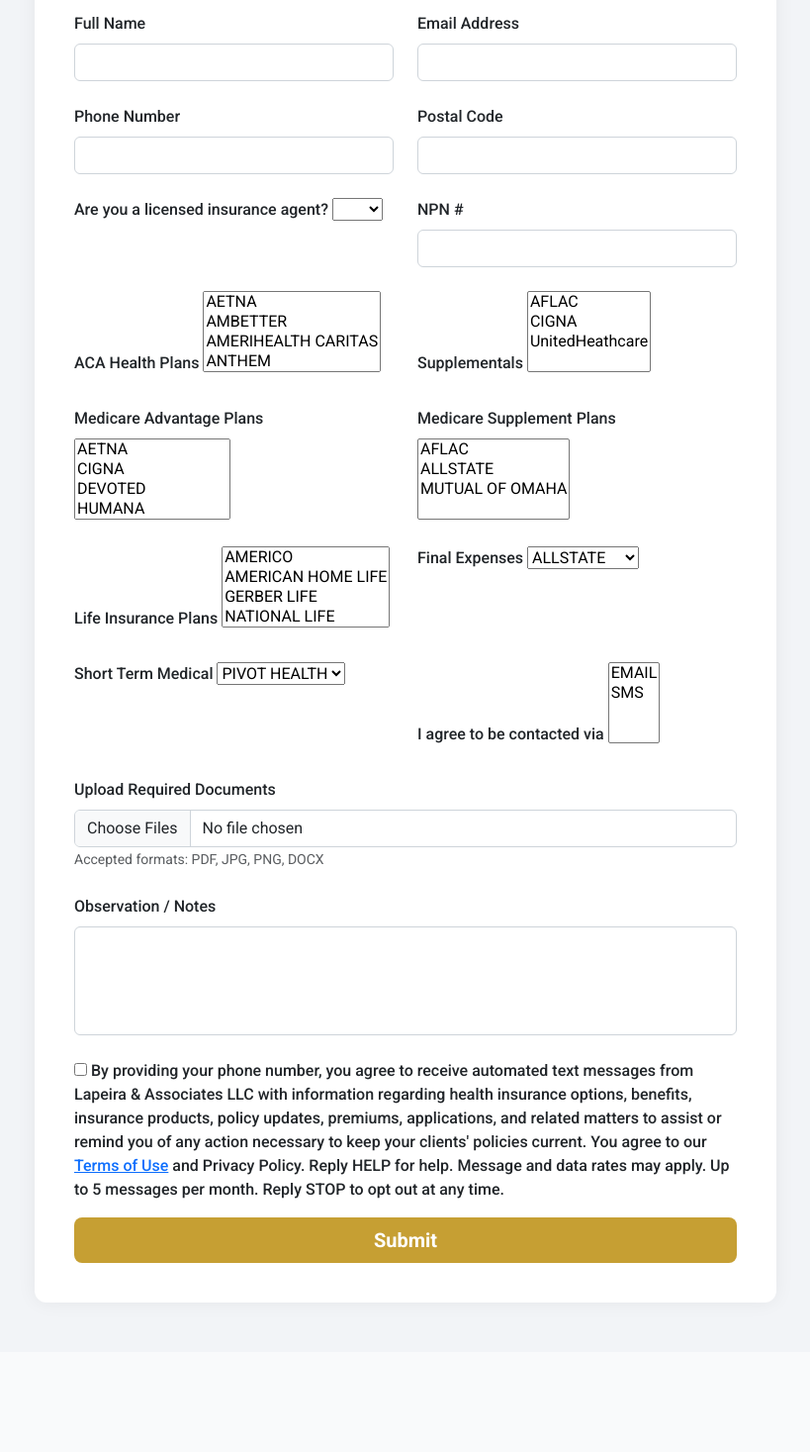
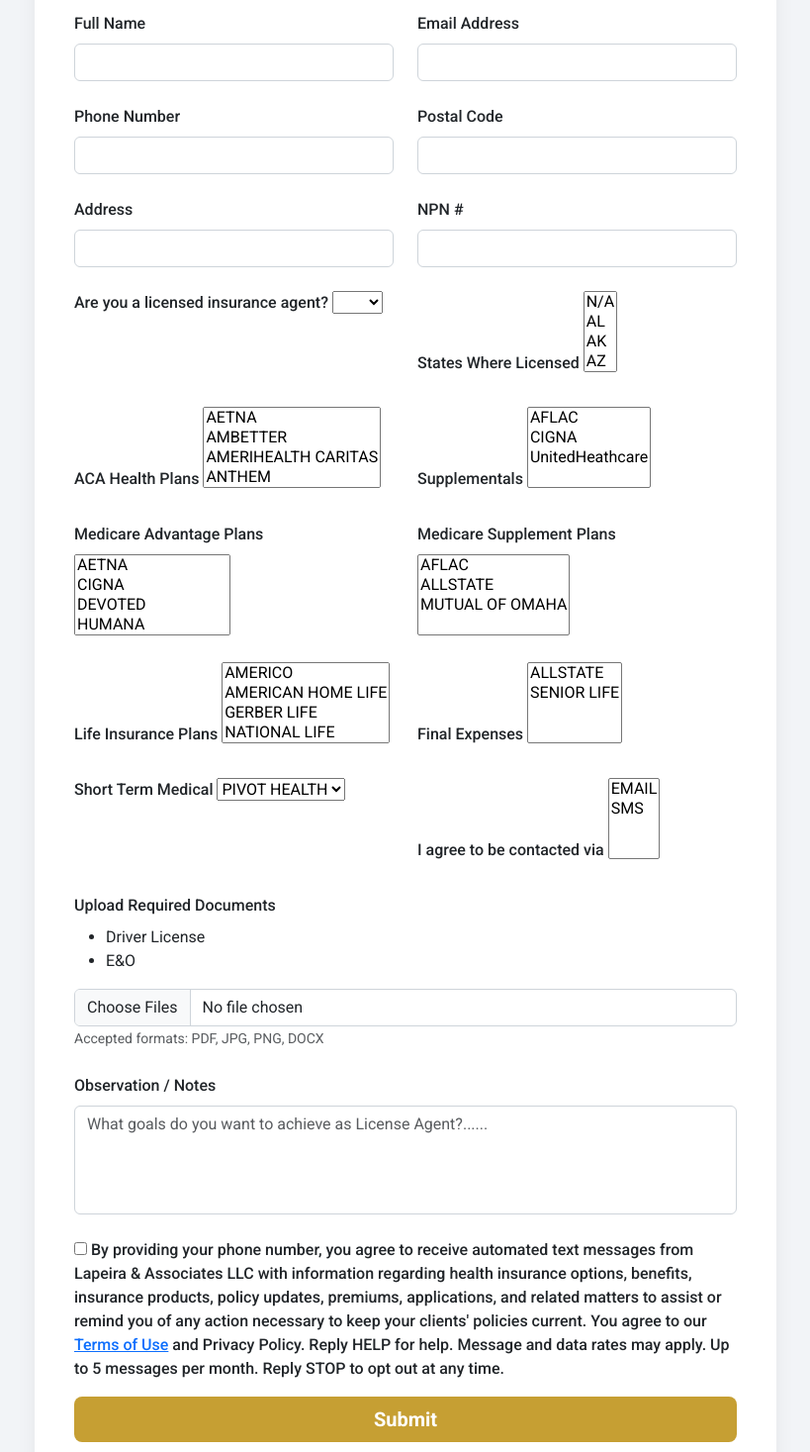
Before and after one commit to Elias0428/FORM_CONTRACTING, a Flask app: page / in a window 1280 px wide. Shown: the part 360-1827 px from the top of the page at 99% size, without its empty margins (230-1049 px from the left). Before the commit the page ends 1679 px from the top, so only its background shows below. Run offline with Flask 3, Linux system fonts and the light colour scheme; some libraries are stand-ins or nearby versions.

Commit message:
Actualization
Se agrega Address y Sates de los agentes donde tiene covertura

```diff
--- a/app.py
+++ b/app.py
@@ -41,10 +41,10 @@ db.init_app(app)
 # ---------------------------
 # FUNCIÓN PARA GENERAR EL PDF
 # ---------------------------
-def render_pdf(nombre, email, phone, zipCode, licensed, npn, observation,
+def render_pdf(nombre, email, phone, zipCode, address ,licensed, npn, observation,
                allAca, allSupplementals, allMedicareAdvantage, allMedicareSupplement,
                allLifeInsurance, allFinalExpenses, allShortTermMedical, allContacted,
-               documentos=[]):
+               allStates, documentos=[]):
 
     # Renderizamos el HTML con Jinja2 (Flask usa render_template)
     html = render_template("pdf_template.html",
@@ -52,6 +52,7 @@ def render_pdf(nombre, email, phone, zipCode, licensed, npn, observation,
         email=email,
         phone=phone,
         zipCode=zipCode,
+        address=address,
         licensed=licensed,
         npn=npn,
         observation=observation,
@@ -63,6 +64,7 @@ def render_pdf(nombre, email, phone, zipCode, licensed, npn, observation,
         allFinalExpenses=allFinalExpenses,
         allShortTermMedical=allShortTermMedical,
         allContacted=allContacted,
+        allStates=allStates,
         documentos=documentos
     )
 
@@ -82,6 +84,7 @@ def form():
         email = request.form.get("email")
         phone = request.form.get("phone")
         zipCode = request.form.get("zipCode")
+        address = request.form.get("address")
         licensed = request.form.get("licensed")
         npn = request.form.get("npn")
         observation = request.form.get("observation")
@@ -159,8 +162,11 @@ def form():
         contacted = request.form.getlist("contacted")
         allContacted = ", ".join(contacted)
 
+        states = request.form.getlist("states")
+        allStates = ", ".join(states)
+
         # ---- Guardar en BD ----
-        agent = Solicitud(nombre=nombre, email=email, phone=phone, zipCode=zipCode, licensed=licensed, npn=npn, observation=observation, TC=TC)
+        agent = Solicitud(nombre=nombre, email=email, phone=phone, zipCode=zipCode, licensed=licensed, npn=npn, observation=observation, TC=TC, address=address)
         db.session.add(agent)
         db.session.flush()
 
@@ -172,12 +178,13 @@ def form():
         db.session.add(FinalExpenses(finalExpenses=allFinalExpenses, solicitud_id=agent.id))
         db.session.add(ShortTermMedical(sortTermMedical=allShortTermMedical, solicitud_id=agent.id))
         db.session.add(Contacted(contacted=allContacted, solicitud_id=agent.id))
+        db.session.add(StateCoverage(states=allStates, solicitud_id=agent.id))
 
         db.session.commit()
 
         # ---- Generar el PDF ----
         pdf = render_pdf(
-            nombre, email, phone, zipCode, licensed, npn, observation,
+            nombre, email, phone, zipCode, address ,licensed, allStates ,npn, observation,
             allAca, allSupplementals, allMedicareAdvantage, allMedicareSupplement,
             allLifeInsurance, allFinalExpenses, allShortTermMedical, allContacted,
             documentos=documentos
--- a/templates/form.html
+++ b/templates/form.html
@@ -86,7 +86,6 @@
                         <input type="email" name="email" id="email" class="form-control" required>
                     </div>
 
-
                     <div class="col-md-6 mb-4">
                         <label for="phone" class="form-label">Phone Number</label>
                         <input type="text" name="phone" id="phone" class="form-control"required>
@@ -95,6 +94,16 @@
                     <div class="col-md-6 mb-4">
                         <label for="zipCode" class="form-label">Postal Code</label>
                         <input type="number" name="zipCode" id="zipCode" class="form-control" required>
+                    </div>
+
+                    <div class="col-md-6 mb-4">
+                        <label for="address" class="form-label">Address</label>
+                        <input type="number" name="address" id="address" class="form-control" required>
+                    </div>
+
+                    <div class="col-md-6 mb-4">
+                        <label for="npn" class="form-label">NPN #</label>
+                        <input type="number" name="npn" id="npn" class="form-control">
                     </div>
 
                     <div class="col-md-6 mb-4">
@@ -107,8 +116,58 @@
                     </div>
 
                     <div class="col-md-6 mb-4">
-                        <label for="npn" class="form-label">NPN #</label>
-                        <input type="number" name="npn" id="npn" class="form-control">
+                        <label for="states" class="form-label">States Where Licensed</label>
+                        <select name="states" id="states" multiple class="choices-select" required >
+                            <option value="N/A">N/A</option>
+                            <option value="AL">AL</option>
+                            <option value="AK">AK</option>
+                            <option value="AZ">AZ</option>
+                            <option value="AR">AR</option>
+                            <option value="CA">CA</option>
+                            <option value="CO">CO</option>
+                            <option value="CT">CT</option>
+                            <option value="DE">DE</option>
+                            <option value="GA">GA</option>
+                            <option value="HI">HI</option>
+                            <option value="ID">ID</option>
+                            <option value="IL">IL</option>
+                            <option value="IN">IN</option>
+                            <option value="IA">IA</option>
+                            <option value="KS">KS</option>
+                            <option value="KY">KY</option>
+                            <option value="LA">LA</option>
+                            <option value="ME">ME</option>
+                            <option value="MD">MD</option>
+                            <option value="MA">MA</option>
+                            <option value="MI">MI</option>
+                            <option value="MN">MN</option>
+                            <option value="MS">MS</option>
+                            <option value="MO">MO</option>
+                            <option value="MT">MT</option>
+                            <option value="NE">NE</option>
+                            <option value="NV">NV</option>
+                            <option value="NH">NH</option>
+                            <option value="NJ">NJ</option>
+                            <option value="NM">NM</option>
+                            <option value="NY">NY</option>
+                            <option value="NC">NC</option>
+                            <option value="ND">ND</option>
+                            <option value="OH">OH</option>
+                            <option value="OK">OK</option>
+                            <option value="OR">OR</option>
+                            <option value="PA">PA</option>
+                            <option value="RI">RI</option>
+                            <option value="SC">SC</option>
+                            <option value="SD">SD</option>
+                            <option value="TN">TN</option>
+                            <option value="UT">UT</option>
+                            <option value="VT">VT</option>
+                            <option value="VA">VA</option>
+                            <option value="WA">WA</option>
+                            <option value="WV">WV</option>
+                            <option value="WI">WI</option>
+                            <option value="WY">WY</option>
+                        </select>
                     </div>
 
                     <div class="col-md-6 mb-4">
@@ -175,7 +234,7 @@
 
                     <div class="col-md-6 mb-4">
                         <label for="finalExpenses" class="form-label">Final Expenses</label>
-                        <select name="finalExpenses" id="finalExpenses" class="choices-select" required >
+                        <select name="finalExpenses" id="finalExpenses" multiple class="choices-select" required >
                             <option value="ALLSTATE">ALLSTATE</option>
                             <option value="SENIOR LIFE">SENIOR LIFE</option>
                         </select>
@@ -198,13 +257,17 @@
 
                     <div class="col-md-12 mb-4">
                         <label for="documents" class="form-label">Upload Required Documents</label>
+                            <ul>
+                                <li>Driver License</li>
+                                <li>E&O</li>
+                            </ul>
                         <input type="file" name="documents" id="documents" class="form-control" multiple>
                         <small class="text-muted">Accepted formats: PDF, JPG, PNG, DOCX</small>
                     </div>
 
                     <div class="col-md-12 mb-4">
                         <label for="observation" class="form-label">Observation / Notes</label>
-                        <textarea style="resize: none" name="observation" id="observation" rows="4" class="form-control" ></textarea>
+                        <textarea style="resize: none" name="observation" id="observation" rows="4" placeholder="What goals do you want to achieve as License Agent?......" class="form-control" ></textarea>
                     </div>
 
                     <div class="col-md-12">
--- a/templates/pdf_template.html
+++ b/templates/pdf_template.html
@@ -65,8 +65,10 @@
         <tr><td><strong>Email:</strong></td><td>{{ email }}</td></tr>
         <tr><td><strong>Phone:</strong></td><td>{{ phone }}</td></tr>
         <tr><td><strong>Postal Code:</strong></td><td>{{ zipCode }}</td></tr>
+        <tr><td><strong>Address:</strong></td><td>{{ address }}</td></tr>
         <tr><td><strong>Contacted Via:</strong></td><td>{{ allContacted }}</td></tr>
         <tr><td><strong>Licensed:</strong></td><td>{{ licensed }}</td></tr>
+        <tr><td><strong>States where you have coverage :</strong></td><td>{{ allStates }}</td></tr>
         <tr><td><strong>NPN#:</strong></td><td>{{ npn }}</td></tr>
         <tr><td><strong>ACA Plans:</strong></td><td>{{ allAca }}</td></tr>
         <tr><td><strong>Supplementals:</strong></td><td>{{ allSupplementals }}</td></tr>
```
Also changed, not shown: models.py (+8 -0 lines).
